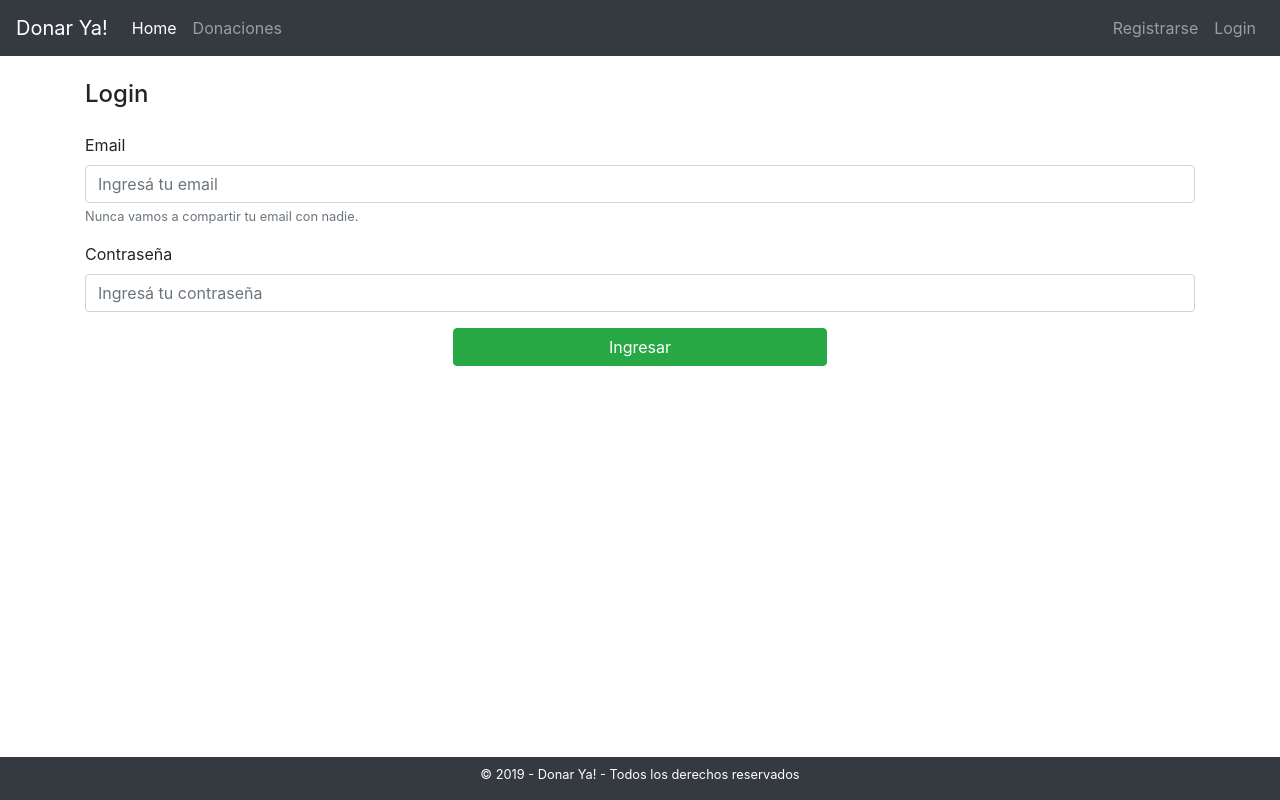
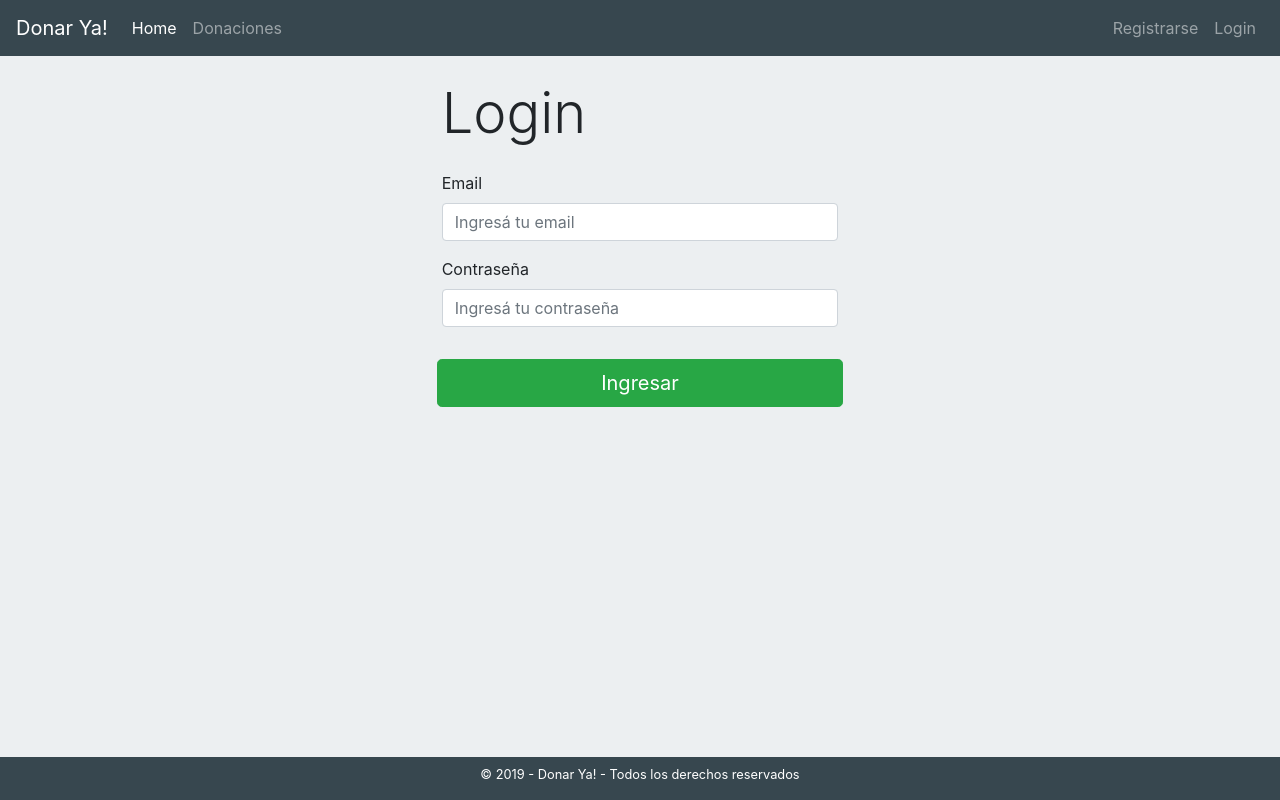
Before and after one commit to omelendrez/donarya, a React (Create React App) app: page /login in a window 1280 px wide. Built offline with nearby package versions, Linux system fonts and the light colour scheme.

Commit message:
Format login form and set app colors

```diff
--- a/src/App.js
+++ b/src/App.js
@@ -1,6 +1,7 @@
 import React from 'react'
 import Header from './components/Header'
 import Footer from './components/Footer'
+import './app.css'
 
 const App = () => {
   return (
--- /dev/null
+++ b/src/app.css
@@ -0,0 +1,7 @@
+body {
+  background-color: #eceff1;
+}
+.navbar,
+.fixed-bottom {
+  background-color: #37474f !important;
+}
--- a/src/components/Login.jsx
+++ b/src/components/Login.jsx
@@ -10,25 +10,25 @@ const Login = () => {
   }
 
   return (
-    <div className="container mt-4 mb-5 pb-5">
-      <h4 className="mb-4">Login</h4>
+    <div className="container col-xs-10 col-sm-8 col-md-6 col-lg-4 mb-5">
+
+      <p className="my-4 display-4">Login</p>
+
       <form onSubmit={handleSubmit}>
 
         <div className="form-group">
-          <label htmlFor="email">Email {email}</label>
+          <label htmlFor="email">Email</label>
           <input
             type="email"
             className="form-control"
             id="email"
-            aria-describedby="emailHelp"
             onChange={e => setEmail(e.target.value)}
             value={email}
             placeholder="Ingresá tu email" />
-          <small id="emailHelp" className="form-text text-muted">Nunca vamos a compartir tu email con nadie.</small>
         </div>
 
         <div className="form-group">
-          <label htmlFor="password">Contraseña {password}</label>
+          <label htmlFor="password">Contraseña</label>
           <input
             type="password"
             className="form-control"
@@ -42,7 +42,7 @@ const Login = () => {
         <div className="form-row">
           <button
             type="submit"
-            className="btn btn-success btn-block offset-4 col-4 col-xs-12"
+            className="btn btn-lg btn-success btn-block mt-3"
           >Ingresar</button>
         </div>
 
```
